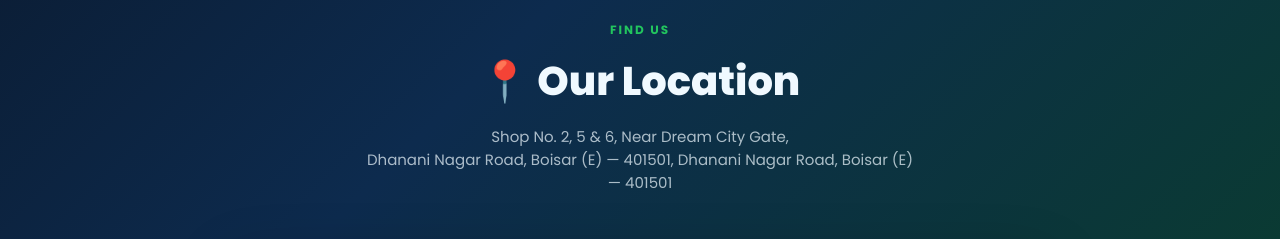
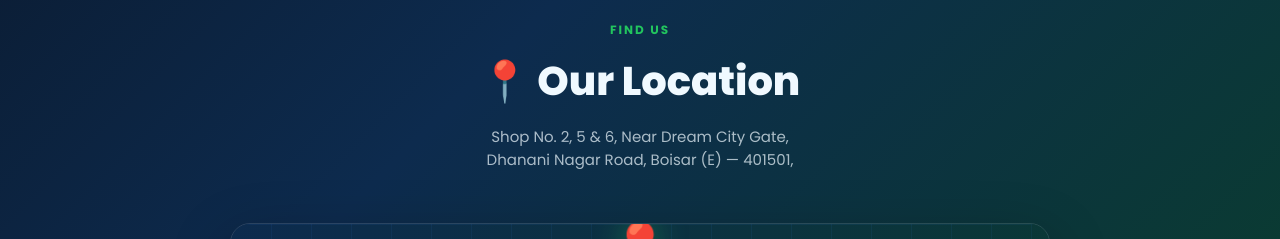
Before and after one commit to Ankush6275/Profectus-classes, a plain HTML site: page index.html in a window 1280 px wide. Shown: the part 10780-11019 px from the top of the page. Drawn offline with Linux system fonts and the light colour scheme.

Commit message:
Update index.html

```diff
--- a/index.html
+++ b/index.html
@@ -1494,7 +1494,7 @@
   <div class="text-center">
     <p class="section-label">Find Us</p>
     <h2 class="section-title">📍 Our Location</h2>
-    <p class="section-sub">Shop No. 2, 5 &amp; 6, Near Dream City Gate,<br>Dhanani Nagar Road, Boisar (E) — 401501, Dhanani Nagar Road, Boisar (E) — 401501</p>
+    <p class="section-sub">Shop No. 2, 5 &amp; 6, Near Dream City Gate,<br>Dhanani Nagar Road, Boisar (E) — 401501, </p>
   </div>
   <div class="reveal" style="max-width:820px;margin:0 auto;">
     <a href="https://www.google.com/maps/place/Profectus/@19.8135999,72.7690165,17z" target="_blank"
```
